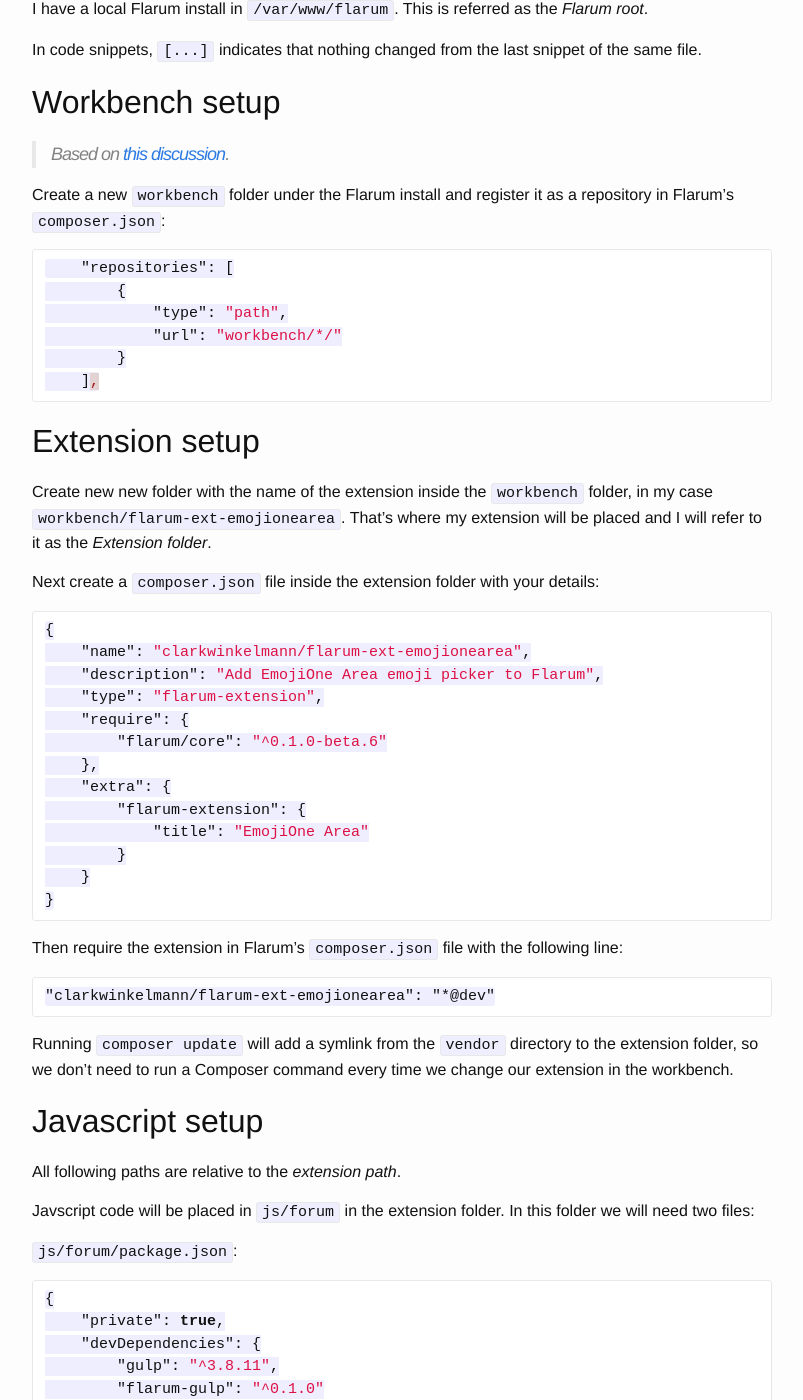
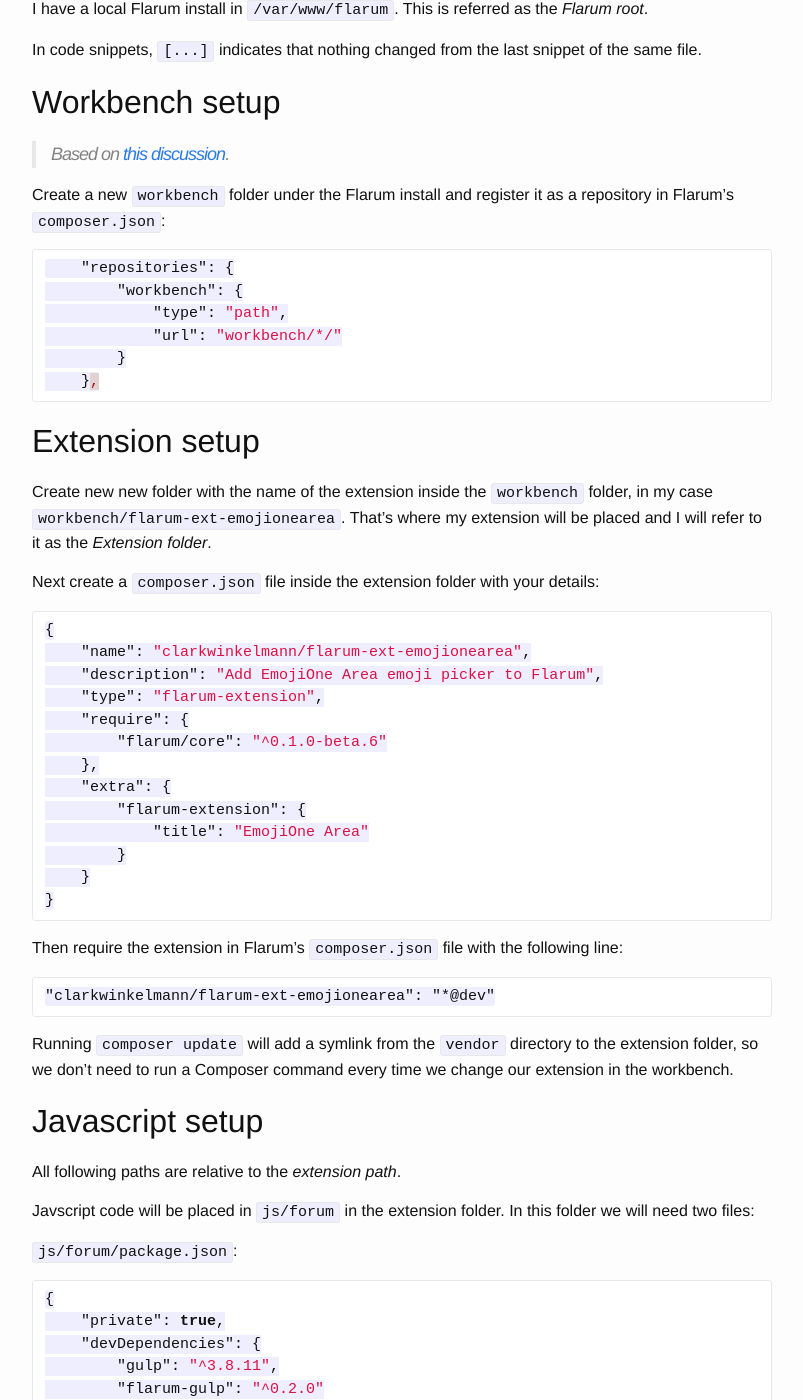
Before and after one commit to clarkwinkelmann/blog.clarkwinkelmann.com, a Jekyll site: the page built from _posts/2017-02-02-step-by-step-flarum-emoji-extension.md, in a window 1280 px wide and 1400 px high, scrolled down 434 px. Shown: the whole window, without its empty margins (238-1041 px from the left). Built offline with Jekyll 4.4.1, drawn with Linux system fonts in a browser that asks for light colours; comment, search, counter and statistics services are not loaded.

Commit message:
Fix tutorial according to Flarum standards

````diff
--- a/_posts/2017-02-02-step-by-step-flarum-emoji-extension.md
+++ b/_posts/2017-02-02-step-by-step-flarum-emoji-extension.md
@@ -20,12 +20,12 @@ In code snippets, `[...]` indicates that nothing changed from the last snippet o
 Create a new `workbench` folder under the Flarum install and register it as a repository in Flarum's `composer.json`:
 
 ```json
-    "repositories": [
-        {
+    "repositories": {
+        "workbench": {
             "type": "path",
             "url": "workbench/*/"
         }
-    ],
+    },
 ```
 
 ## Extension setup
@@ -69,7 +69,7 @@ Javscript code will be placed in `js/forum` in the extension folder. In this fol
     "private": true,
     "devDependencies": {
         "gulp": "^3.8.11",
-        "flarum-gulp": "^0.1.0"
+        "flarum-gulp": "^0.2.0"
     },
 }
 ```
@@ -140,7 +140,7 @@ We will use the [mervick/emojionearea](https://github.com/mervick/emojionearea)
     "private": true,
     "devDependencies": {
         "gulp": "^3.8.11",
-        "flarum-gulp": "^0.1.0",
+        "flarum-gulp": "^0.2.0",
         "emojionearea": "^3.1.5"
     }
 }
````
